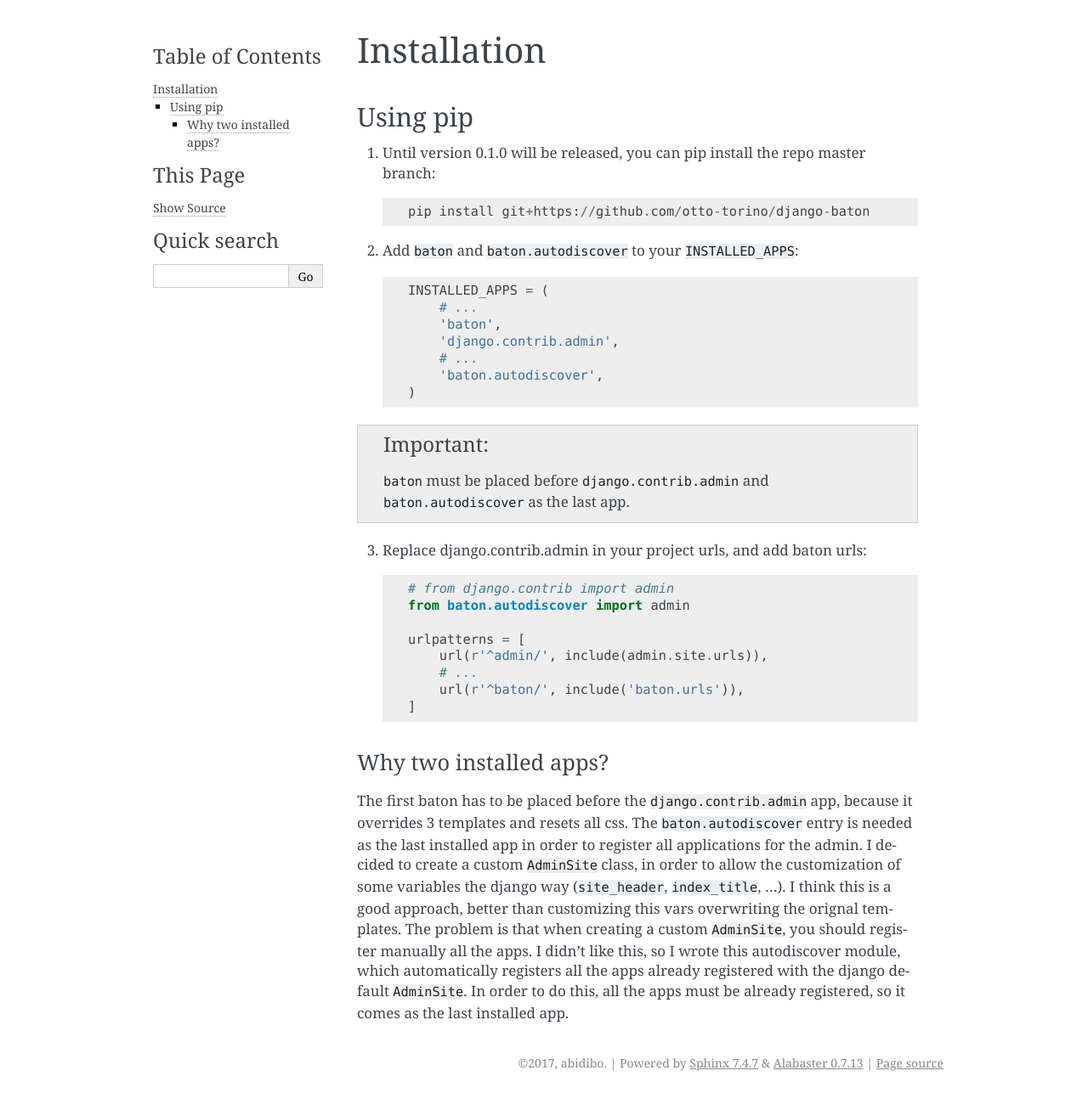
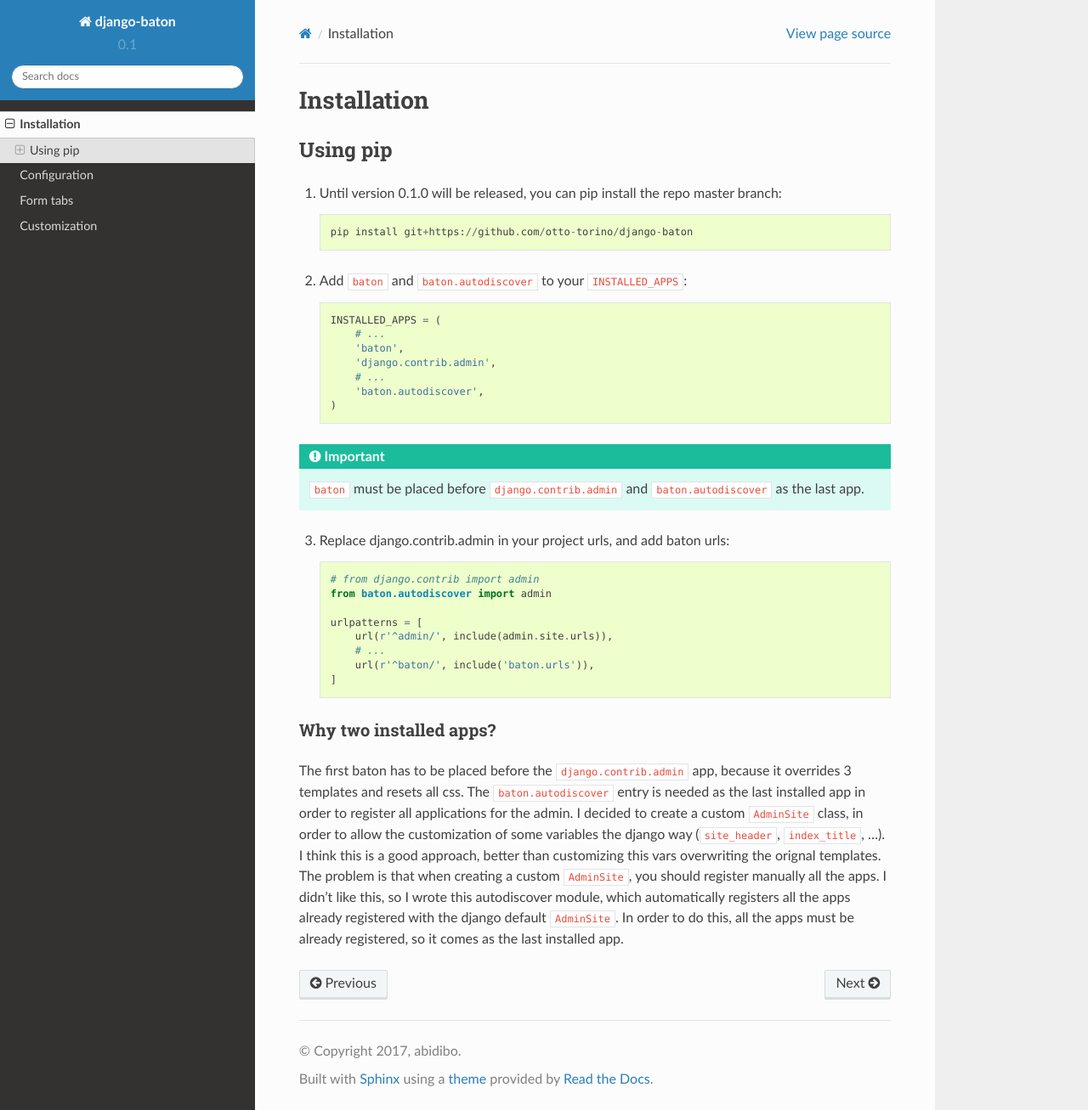
Before and after one commit to otto-torino/django-baton, a Sphinx documentation site: the page built from docs/installation.rst, in a window 1280 px wide and 1307 px high. Shown: the whole window at 85% size. Built offline with Sphinx 7.4.7 and the Read the Docs theme 2.0.0, drawn with Linux system fonts in a browser that asks for light colours.

Commit message:
changed docs theme

```diff
--- a/docs/conf.py
+++ b/docs/conf.py
@@ -82,7 +82,10 @@
 # The theme to use for HTML and HTML Help pages.  See the documentation for
 # a list of builtin themes.
 #
-html_theme = 'alabaster'
+# html_theme = 'alabaster'
+import sphinx_rtd_theme
+html_theme = "sphinx_rtd_theme"
+html_theme_path = [sphinx_rtd_theme.get_html_theme_path()]
 
 # Theme options are theme-specific and customize the look and feel of a theme
 # further.  For a list of options available for each theme, see the
```
Also changed, not shown: README.md (+2 -1 lines).
